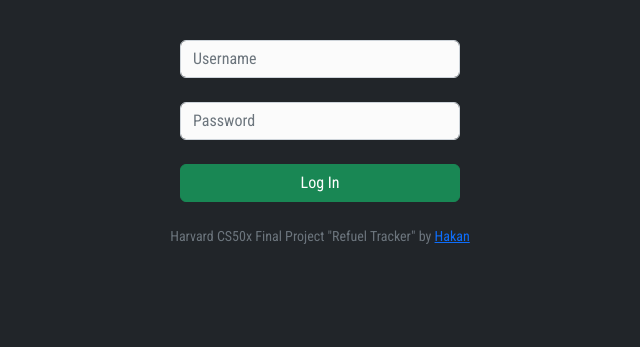
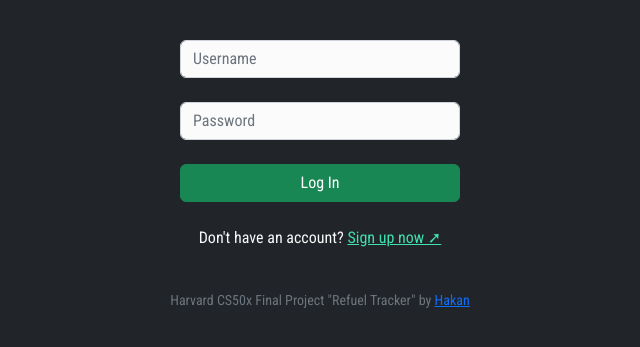
Before and after one commit to hakanayata/refuel-tracker, a Flask app: page /login in a window 1280 px wide. Shown: the part 74-421 px from the top of the page, without its empty margins (320-960 px from the left). Run offline with Flask 2, Linux system fonts and the light colour scheme; some libraries are stand-ins or nearby versions.

Commit message:
sign up line added

```diff
--- a/templates/login.html
+++ b/templates/login.html
@@ -16,6 +16,12 @@ Log In
     <div class="d-grid gap-2 d-md-block mx-auto">
         <button class="btn btn-success mx-auto w-sm-80" type="submit">Log In</button>
     </div>
+    <div class="d-grid gap-2 d-md-block mx-auto">
+        <p class="text-light mt-4">Don't have an account? <a style="color: #40e1b0;" href="/signup">Sign
+                up now
+                ➚</a>
+        </p>
+    </div>
 
     <!-- <passage-auth app-id="vKXDkNnZRyHHc4M7LmbDfgYy"></passage-auth> -->
 
```
